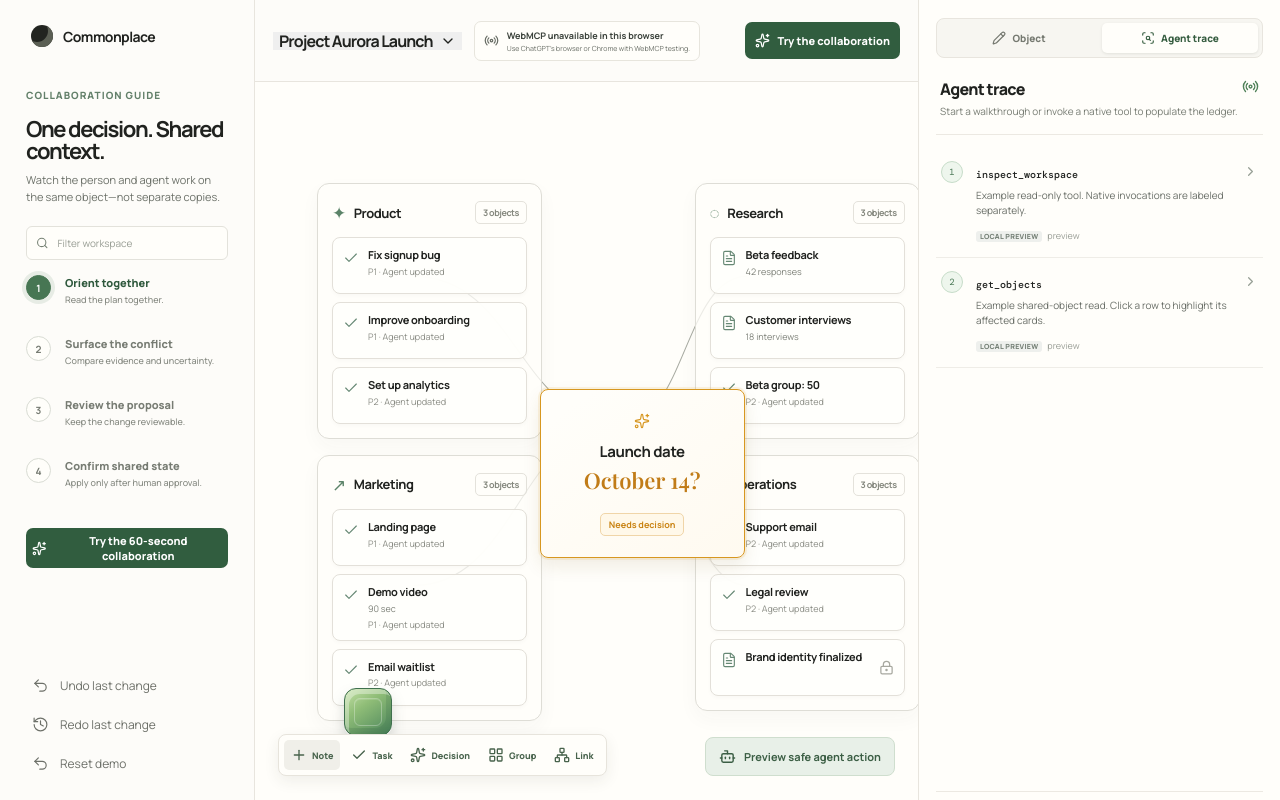
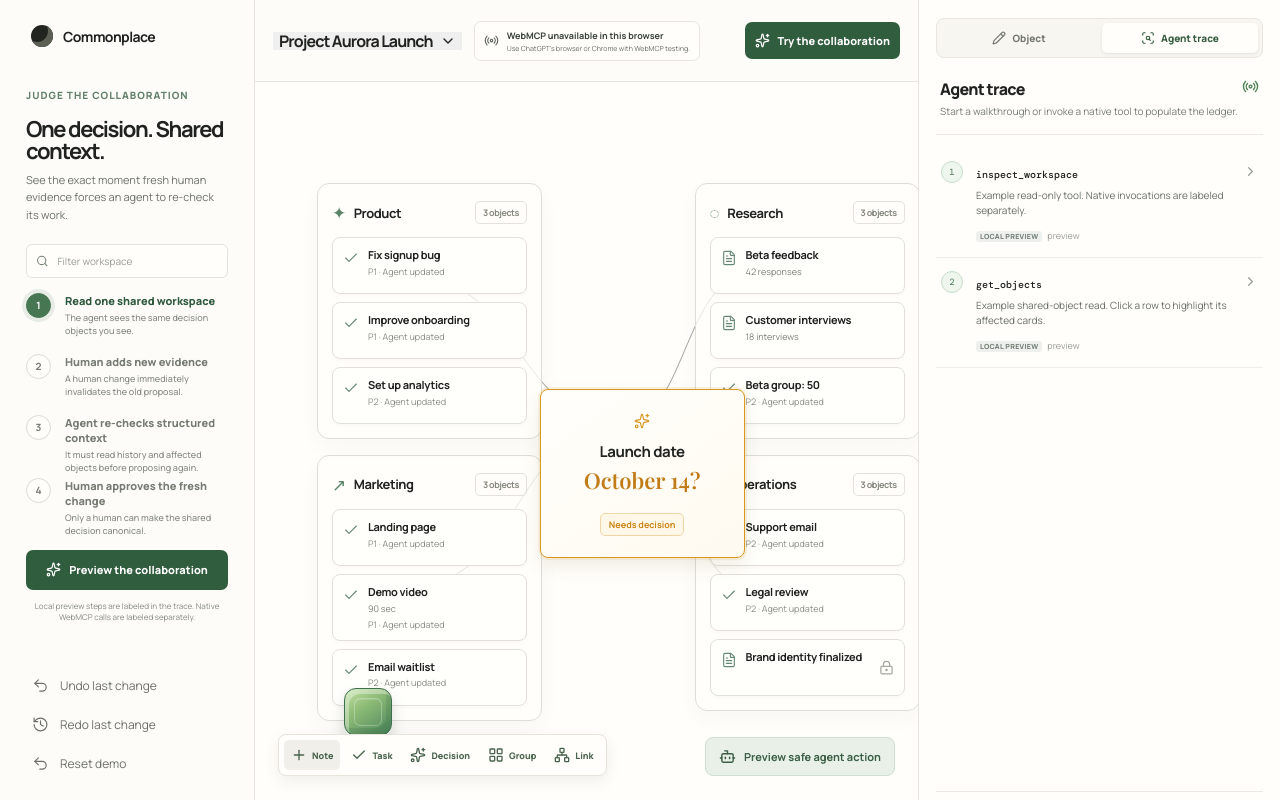
Before and after one commit to ezrawestover1-hub/commonplace-webmcp, a React (Vite) app: page / in a window 1280 px wide. Built offline with nearby package versions, Linux system fonts and the light colour scheme.

Commit message:
Clarify the collaboration proof path

```diff
--- a/src/App.tsx
+++ b/src/App.tsx
@@ -155,10 +155,15 @@ function Landing({ onOpen }: { onOpen: (example: WorkspaceExample) => void }) {
 }
 
 function Sidebar({ onReset, onUndo, onRedo, canUndo, canRedo, filter, onFilter, guideStep, onStart }: { onReset: () => void; onUndo: () => void; onRedo: () => void; canUndo: boolean; canRedo: boolean; filter: string; onFilter: (value: string) => void; guideStep: number; onStart: () => void }) {
-  const steps = ["Orient together", "Surface the conflict", "Review the proposal", "Confirm shared state"];
+  const steps = [
+    ["Read one shared workspace", "The agent sees the same decision objects you see."],
+    ["Human adds new evidence", "A human change immediately invalidates the old proposal."],
+    ["Agent re-checks structured context", "It must read history and affected objects before proposing again."],
+    ["Human approves the fresh change", "Only a human can make the shared decision canonical."]
+  ];
   return <aside className="sidebar">
     <div className="brand"><span className="brand-mark" /> <strong>Commonplace</strong></div>
-    <section className="collaboration-guide"><span className="guide-kicker">Collaboration guide</span><h2>One decision. Shared context.</h2><p>Watch the person and agent work on the same object—not separate copies.</p><label className="workspace-filter"><Search size={14} /><input value={filter} onChange={(event) => onFilter(event.target.value)} placeholder="Filter workspace" /></label><ol>{steps.map((step, index) => <li className={guideStep > index ? "complete" : guideStep === index ? "active" : ""} key={step}><b>{index + 1}</b><span>{step}<small>{["Read the plan together.", "Compare evidence and uncertainty.", "Keep the change reviewable.", "Apply only after human approval."][index]}</small></span></li>)}</ol><button className="guide-start" onClick={onStart}><Sparkles size={15} />Try the 60-second collaboration</button></section>
+    <section className="collaboration-guide"><span className="guide-kicker">Judge the collaboration</span><h2>One decision. Shared context.</h2><p>See the exact moment fresh human evidence forces an agent to re-check its work.</p><label className="workspace-filter"><Search size={14} /><input value={filter} onChange={(event) => onFilter(event.target.value)} placeholder="Filter workspace" /></label><ol>{steps.map(([title, detail], index) => <li className={guideStep > index ? "complete" : guideStep === index ? "active" : ""} key={title}><b>{index + 1}</b><span>{title}<small>{detail}</small></span></li>)}</ol><button className="guide-start" onClick={onStart}><Sparkles size={15} />Preview the collaboration</button><small className="guide-disclosure">Local preview steps are labeled in the trace. Native WebMCP calls are labeled separately.</small></section>
     <div className="nav-spacer" />
     <button className="nav-item" onClick={onUndo} disabled={!canUndo}><Undo2 size={17} strokeWidth={1.65} /> Undo last change</button>
     <button className="nav-item" onClick={onRedo} disabled={!canRedo}><History size={17} strokeWidth={1.65} /> Redo last change</button>
```
Also changed, not shown: src/styles.css.
